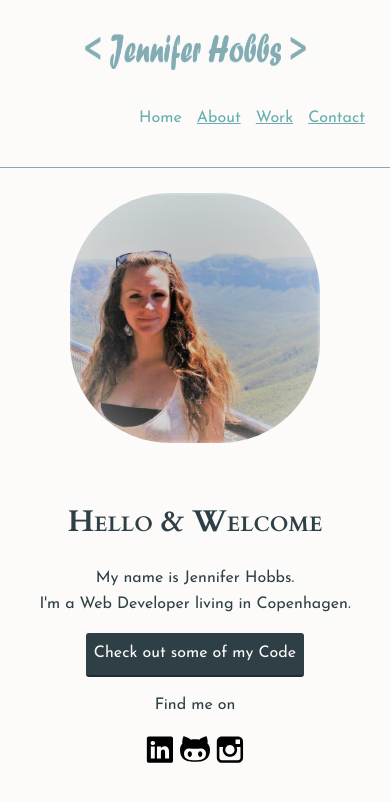
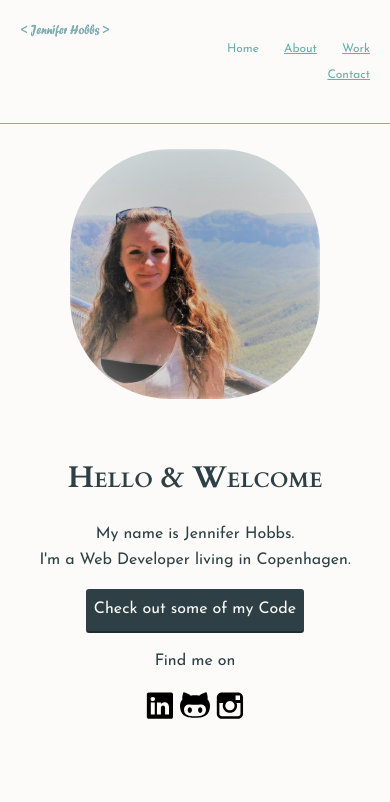
Before and after one commit to jjh204/portfolio-website, a plain HTML site: page index.html in a window 390 px wide. Drawn offline with Linux system fonts and the light colour scheme.

Commit message:
update nav bar sizes in media query

```diff
--- a/css/style.production.css
+++ b/css/style.production.css
@@ -243,11 +243,29 @@ button:focus,
   svg {
     max-width: 400px;
   }
+
+  .img_logo {
+      max-width: 90px;
+      max-height: 20px;
+    }
+
+    .navigation-list li {
+      font-size: 12px;
+    }
 }
 
 @media all and (min-width: 525px) and (max-width: 780px) {
   .grid {
     grid-template-columns: 1fr 1fr;
+  }
+
+  .img_logo {
+    max-width: 190px;
+    max-height: 40px;
+  }
+
+  .navigation-list li {
+    font-size: 14px;
   }
 }
 
@@ -266,17 +284,7 @@ button:focus,
     font-size: 30px;
   }
 
-  .page-header {
-    display: block;
-  }
-
   .navigation-list li {
-    display: inline;
-    margin: 5px;
-  }
-
-  .img_logo {
-    width: 225px;
-    height: 60px;
+    margin-left: 20px;
   }
 }
--- a/css/styles.css
+++ b/css/styles.css
@@ -242,11 +242,29 @@ button:focus,
   svg {
     max-width: 400px;
   }
+
+  .img_logo {
+      max-width: 90px;
+      max-height: 20px;
+    }
+
+    .navigation-list li {
+      font-size: 12px;
+    }
 }
 
 @media all and (min-width: 525px) and (max-width: 780px) {
   .grid {
     grid-template-columns: 1fr 1fr;
+  }
+
+  .img_logo {
+    max-width: 190px;
+    max-height: 40px;
+  }
+
+  .navigation-list li {
+    font-size: 14px;
   }
 }
 
@@ -265,17 +283,7 @@ button:focus,
     font-size: 30px;
   }
 
-  .page-header {
-    display: block;
-  }
-
   .navigation-list li {
-    display: inline;
-    margin: 5px;
-  }
-
-  .img_logo {
-    width: 225px;
-    height: 60px;
+    margin-left: 20px;
   }
 }
```
